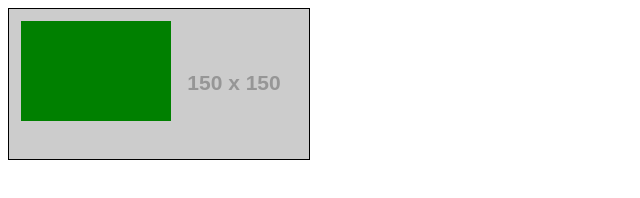
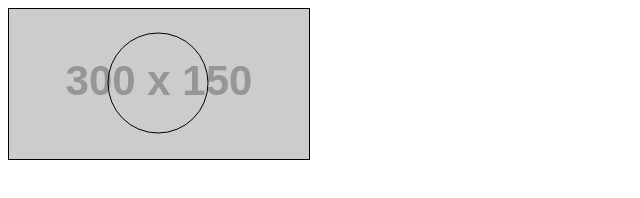
Before and after one commit to davidbigg/HTMLCanvas, a website built with Vite: page index.html in a window 1280 px wide. Shown: the whole page, without its empty margins (0-640 px from the left). Built offline with nearby package versions, Linux system fonts and the light colour scheme; placeholder pictures from the web are drawn by us.

Commit message:
Initial building of filled and empty circles on top of an image. Next partial circles.

```diff
--- a/index.html
+++ b/index.html
@@ -9,8 +9,8 @@
 </head>
 
 <body>
-
-  <canvas id="drawTest"></canvas>
+  <div><canvas id="drawTest1"></canvas></div>
+   <!-- <div><canvas id="drawTest2"></canvas></div> -->
   <script src="script.js"></script>
 
   <!--
@@ -18,7 +18,7 @@
   page. Try various colors for the theme: dark, light, red, orange, yellow, lime, green,
   teal, blue, blurple, magenta, pink!
   -->
-  <script src="https://replit.com/public/js/replit-badge.js" theme="blue" defer></script>
+  <script src="https://replit.com/public/js/replit-badge.js" theme="red" defer></script>
 </body>
 
 </html>
--- a/script.js
+++ b/script.js
@@ -1,4 +1,38 @@
-const canvas = document.getElementById('drawTest');
+const canvas = document.getElementById('drawTest1');
 const ctx = canvas.getContext('2d');
-ctx.fillStyle = "green";
-ctx.fillRect(12,12,150,100)
+const width = canvas.getBoundingClientRect().width;
+const height = canvas.getBoundingClientRect().height;
+//ctx.fillStyle = "green";
+//ctx.fillRect(12,12,150,100)
+const startx = (width/2)-1;
+const starty = (height/2) - 1;
+const radius = 50;//height / 3;
+console.log(startx);
+console.log(starty);
+console.log(radius);
+ctx.beginPath();
+ctx.arc(startx, starty, radius, 0,Math.PI * 2);
+//ctx.fillStyle = 'rgb(0,0,200,0.7)';
+//ctx.fill();
+ctx.stroke();
+//ctx.closePath();
+
+/*for (let i = 0; i < 4; i++) {
+      for (let j = 0; j < 3; j++) {
+        ctx.beginPath();
+        const x = 25 + j * 50; // x coordinate
+        const y = 25 + i * 50; // y coordinate
+        const radius = 20; // Arc radius
+        const startAngle = 0; // Starting point on circle
+        const endAngle = Math.PI + (Math.PI * j) / 2; // End point on circle
+        const counterclockwise = i % 2 !== 0; // clockwise or counterclockwise
+
+        ctx.arc(x, y, radius, startAngle, endAngle, counterclockwise);
+
+        if (i > 1) {
+          ctx.fill();
+        } else {
+          ctx.stroke();
+        }
+      }
+    } */
--- a/style.css
+++ b/style.css
@@ -5,5 +5,5 @@ html, body {
 
 canvas {
   border: black 1px solid;
-  background-image: url(https://via.placeholder.com/150);
+  background-image: url(https://via.placeholder.com/300x150);
 }
```
